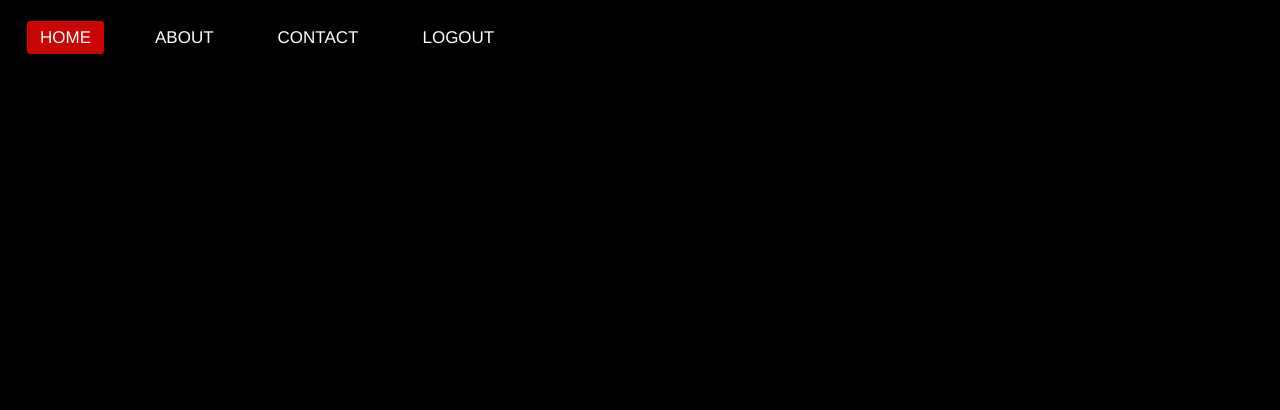
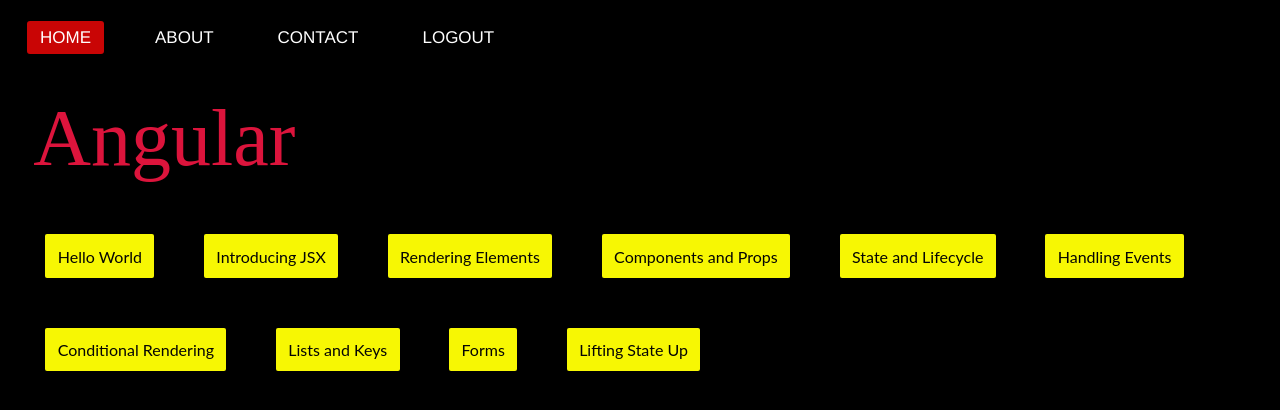
Before and after one commit to Darshan614/Weber, a React (Create React App) app: page /Angular in a window 1280 px wide. Shown: the top 410 px of the page. Built offline with nearby package versions, Linux system fonts and the light colour scheme.

Commit message:
Tech page added

```diff
--- /dev/null
+++ b/src/Data/TechData.js
@@ -0,0 +1,43 @@
+export const TechData = [
+  {
+    title: 'React',
+    topics: [
+      'Hello World',
+      'Introducing JSX',
+      'Rendering Elements',
+      'Components and Props',
+      'State and Lifecycle',
+      'Handling Events',
+      'Conditional Rendering',
+      'Lists and Keys',
+      'Forms',
+      'Lifting State Up',
+      'Composition vs Inheritance',
+      'Thinking in React',
+      'Introducing Hooks',
+      'Hooks at a Glance',
+      'Using the State Hook',
+      'Using the Effect Hook',
+      'Rules of Hooks',
+      'Building Your Own Hooks',
+      'Hooks API Reference',
+    ],
+    color: 'DodgerBlue',
+  },
+  {
+    title: 'Angular',
+    topics: [
+      'Hello World',
+      'Introducing JSX',
+      'Rendering Elements',
+      'Components and Props',
+      'State and Lifecycle',
+      'Handling Events',
+      'Conditional Rendering',
+      'Lists and Keys',
+      'Forms',
+      'Lifting State Up',
+    ],
+    color: 'crimson',
+  },
+];
--- a/src/Home/Home.js
+++ b/src/Home/Home.js
@@ -4,9 +4,8 @@
 import { ArrayFile } from '../Data/ArrayFile';
 
 function Home() {
-  console.log('Here is array', ArrayFile);
   const techs = ArrayFile.map((tech) => (
-    <Link to="/Tech">
+    <Link key={tech.title} to={tech.title}>
       <img className={classes.img} src={tech.src} />
     </Link>
   ));
@@ -16,9 +15,6 @@
       <div className={classes.weber}>
         WEB<span className={classes.er}>ER</span>
       </div>
-
-      <div></div>
-
       <div className={classes.fr}>{techs}</div>
     </div>
   );
--- a/src/Pages/Tech.js
+++ b/src/Pages/Tech.js
@@ -1,8 +1,26 @@
 import React from 'react';
 import classes from './Tech.module.css';
+import { useParams } from 'react-router-dom';
+import { TechData } from '../Data/TechData';
 
 function Tech() {
-  return <p className={classes.h}>Hooooolaaaaaa</p>;
+  let params = useParams();
+  function checktitle(obj){
+    return obj.title==params.title
+  }
+
+  const tech = TechData.filter(checktitle)
+  console.log(tech)
+  let color = tech[0].color;
+
+  const techs = tech[0].topics.map(t=> <p className={classes.top} key={t}><div>{t}</div></p> )
+
+  return (
+    <div >
+      <div className={classes.h} style={{color:color}}>{params.title}</div>
+      <div className={classes.tech}>{techs}</div>
+    </div>
+  );
 }
 
 export default Tech;
--- a/src/Pages/Tech.module.css
+++ b/src/Pages/Tech.module.css
@@ -1,3 +1,24 @@
-.h{
+.h {
   color: white;
+  font-size: 5em;
+  margin: 2%;
 }
+
+.tech {
+  color: white;
+  margin: 1%;
+}
+
+.top {
+  color: rgb(5, 5, 5);
+  background-color: rgb(247, 247, 3);
+  display:inline-block;
+  padding: 1%;
+  border-radius: 2px;
+  margin: 2%;
+}
+
+.top:hover{
+  background-color: rgb(83, 168, 243);
+
+}
--- a/src/index.js
+++ b/src/index.js
@@ -10,7 +10,7 @@
   <Routes>
 
     <Route path="/" element={<App />}></ Route>
-      <Route path="/Tech" element={<Tech />} >"
+      <Route path="/:title" element={<Tech />} >"
       </Route>
     </Routes>
 </Router>
```
